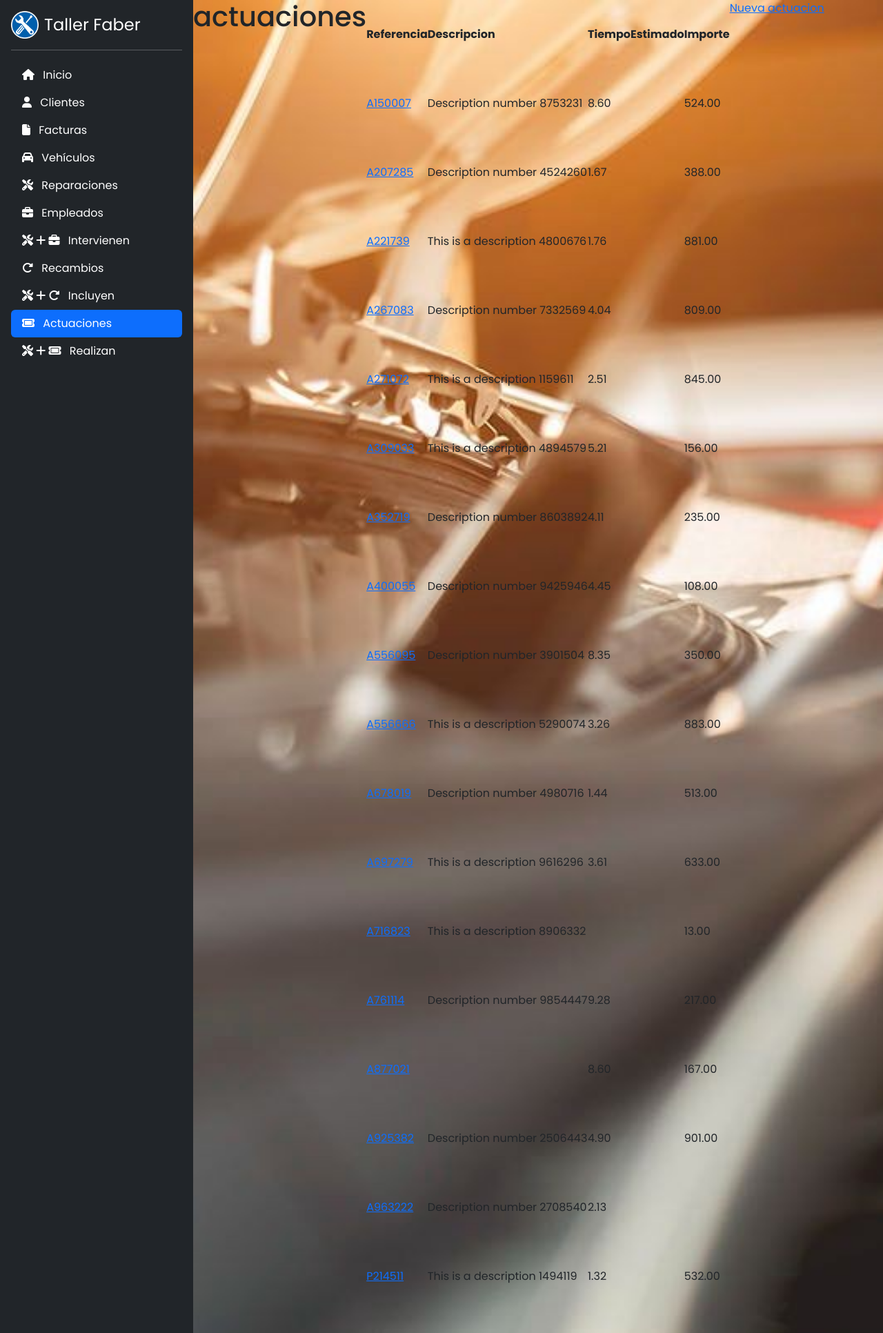
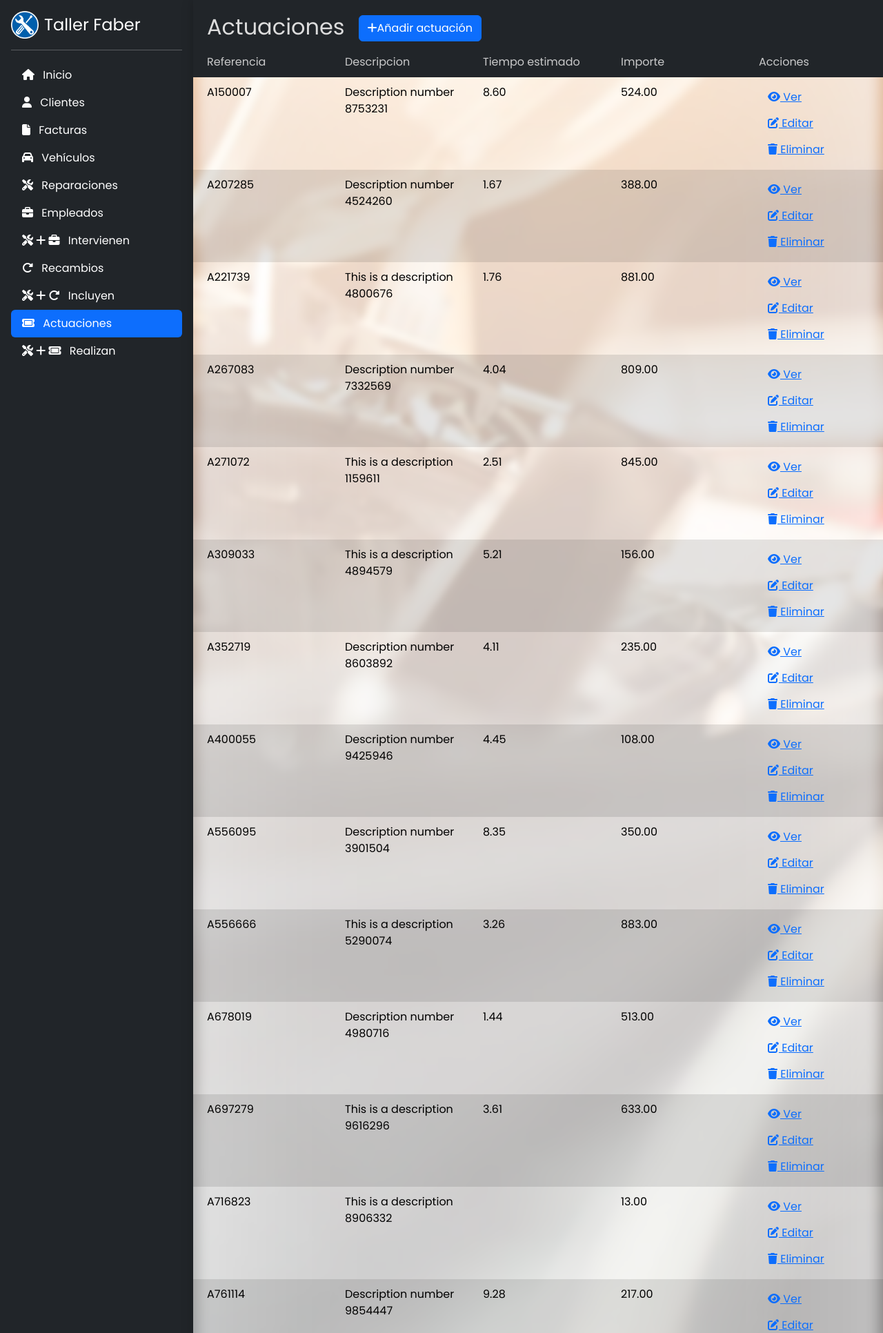
Before and after one commit to Cerbesus/tallerfabel, a PHP site: page /actuaciones/list.php in a window 1280 px wide. Shown: the top 1932 px of the page at 69% size. Run offline with PHP 8.4, Linux system fonts and the light colour scheme; the visitor is signed in with stand-in values (Sample User, id 1); data comes from the database, SQL or seed files in the repository.

Commit message:
list actuaciones

```diff
--- a/actuaciones/list.php
+++ b/actuaciones/list.php
@@ -37,7 +37,7 @@ $conn = null;
 </head>
 <body>
     <!-- Barra de navegación -->
-    <div class="d-flex flex-column flex-shrink-0 p-3 text-white bg-dark" style="width: 280px; min-height: 100vh;">
+  <div class="d-flex flex-column flex-shrink-0 p-3 text-white bg-dark" style="width: 280px; min-height: 100vh;">
     <a href="#" class="d-flex align-items-center mb-3 mb-md-0 me-md-auto text-white text-decoration-none">
       <img class="bi me-2" width="40" height="40" src="../img/logo.png" alt="">
       <span class="fs-4">Taller Faber</span>
@@ -130,26 +130,36 @@ $conn = null;
       </ul>
     </div>
   </div>
-    <h1>actuaciones</h1>
-    <table>
-        <tr>
-            <th>Referencia</th>
-            <th>Descripcion</th>
-            <th>TiempoEstimado</th>
-            <th>Importe</th>
-        </tr>
-
-        <?php foreach($actuaciones as $recambio): ?>
-            <tr>
-                <td>
-                    <a href="show.php?Referencia=<?=$recambio['Referencia']?>"><?=$recambio['Referencia']?></a>
-                </td>
-                <td><?=$recambio['Descripcion']?></td>
-                <td><?=$recambio['TiempoEstimado']?></td>
-                <td><?=$recambio['Importe']?></td>
-            </tr>
-        <?php endforeach; ?>
-    </table>
-    <a href="form.php">Nueva actuacion</a>
+  <div class="main-container">
+    <main class="st_viewport contenedor">
+      <div class="st_wrap_table" data-table_id="0">
+        <header class="st_table_header bg-dark">
+          <h2>Actuaciones<a href="form.php" class="btn btn-primary"><i class="fa-solid fa-plus"></i>Añadir actuación</a></h2>
+          <div class="st_row">
+            <div class="st_column Referencia">Referencia</div>
+            <div class="st_column Descripcion">Descripcion</div>
+            <div class="st_column Tiempo">Tiempo estimado</div>
+            <div class="st_column Importe">Importe</div>
+            <div class="st_column Acciones">Acciones</div>
+          </div>
+        </header>
+        <div class="st_table">
+          <?php foreach($actuaciones as $recambio): ?>
+              <div class="st_row">
+                  <div class="st_column Referencia"><?=$recambio['Referencia']?></div>
+                  <div class="st_column Descripcion"><?=$recambio['Descripcion']?></div>
+                  <div class="st_column Tiempo"><?=$recambio['TiempoEstimado']?></div>
+                  <div class="st_column Importe"><?=$recambio['Importe']?></div>
+                  <div class="st_column Acciones">
+                    <a href="show.php?Referencia=<?=$recambio['Referencia']?>" class="btn btn-link"><i class="fa-solid fa-eye"></i> Ver</a>
+                    <a href="form.php?Referencia=<?=$recambio['Referencia']?>" class="btn btn-link"><i class="fa-solid fa-pen-to-square"></i> Editar</a>
+                    <a href="delete.php?Referencia=<?=$recambio['Referencia']?>" class="btn btn-link"><i class="fa-solid fa-trash"></i> Eliminar</a>
+                  </div>
+              </div>
+          <?php endforeach; ?>
+        </div>
+      </div>
+    </main>
+  </div>
 </body>
 </html>
--- a/clientes/list.php
+++ b/clientes/list.php
@@ -130,7 +130,7 @@ $conn = null;
       </ul>
     </div>
   </div>
-    <h1>clientes</h1>
+    <div.main.container>main.st_viewport.contenedor>div.st_wrap_table>header.st_table_header <h1>clientes</div.main.container>main.st_viewport.contenedor>div.st_wrap_table>header.st_table_header <h1>
     <table>
         <tr>
             <th>CodCliente</th>
--- a/css/main.css
+++ b/css/main.css
@@ -90,8 +90,11 @@ body
   }
   .st_table_header h2{
     font-weight: 400;
-    margin: 0 20px 20px;
-    padding: 20px 0 0;
+    margin-left: 20px;
+    padding-top: 20px;
+  }
+  .st_table_header a{
+    margin-left: 20px;
   }
   .st_table_header .st_row{
     color: rgba(220,220,220, .9);
@@ -128,35 +131,30 @@ body
     padding: 10px 20px;
     word-wrap: break-word;
   }
-.CodCliente
+.Referencia
 {
-  width: 16.66%;
+  width:20%;
   min-width: 120px;
 }
-.DNI
+.Descripcion
 {
-  width: 16.66%;
+  width:20%;
   min-width: 130px;
 }
-.Apellidos
+.Tiempo
 {
-  width: 16.66%;
+  width:20%;
   min-width: 140px;
 }
-.Nombre
+.Importe
 {
-  width: 16.66%;
+  width:20%;
   min-width: 120px;
 }
-.Dirección
+.Acciones
 {
-  width: 16.66%;
+  width:20%;
   min-width: 180px;
-}
-.Teléfono
-{
-  width: 16.66%;
-  min-width: 140px;
 }
 
   .st_column_facturas{
--- a/facturas/list.php
+++ b/facturas/list.php
@@ -130,7 +130,7 @@ $conn = null;
       </ul>
     </div>
   </div>
-    <h1>facturas</h1>
+    <div.main.container>main.st_viewport.contenedor>div.st_wrap_table>header.st_table_header <h1>facturas</h1>
     <table>
         <tr>
             <th>IdFactura</th>
--- a/incluyen/list.php
+++ b/incluyen/list.php
@@ -130,7 +130,7 @@ $conn = null;
       </ul>
     </div>
   </div>
-    <h1>incluyen</h1>
+    <div.main.container>main.st_viewport.contenedor>div.st_wrap_table>header.st_table_header <h1>incluyen</h1>
     <table>
         <tr>
             <th>IdRecambio</th>
--- a/intervienen/list.php
+++ b/intervienen/list.php
@@ -130,7 +130,7 @@ $conn = null;
       </ul>
     </div>
   </div>
-    <h1>intervienen</h1>
+    <div.main.container>main.st_viewport.contenedor>div.st_wrap_table>header.st_table_header <h1>intervienen</h1>
     <table>
         <tr>
             <th>CodEmpleado</th>
--- a/realizan/list.php
+++ b/realizan/list.php
@@ -130,7 +130,7 @@ $conn = null;
       </ul>
     </div>
   </div>
-    <h1>realizan</h1>
+    <div.main.container>main.st_viewport.contenedor>div.st_wrap_table>header.st_table_header <h1>realizan</h1>
     <table>
         <tr>
             <th>IdReparacion</th>
--- a/recambios/list.php
+++ b/recambios/list.php
@@ -130,7 +130,7 @@ $conn = null;
       </ul>
     </div>
   </div>
-    <h1>recambios</h1>
+    <div.main.container>main.st_viewport.contenedor>div.st_wrap_table>header.st_table_header <h1>recambios</h1>
     <table>
         <tr>
             <th>IdRecambio</th>
--- a/reparaciones/list.php
+++ b/reparaciones/list.php
@@ -130,7 +130,7 @@ $conn = null;
       </ul>
     </div>
   </div>
-    <h1>oficinas</h1>
+    <div.main.container>main.st_viewport.contenedor>div.st_wrap_table>header.st_table_header <h1>oficinas</h1>
     <table>
         <tr>
             <th>IdReparacion</th>
--- a/vehiculos/list.php
+++ b/vehiculos/list.php
@@ -130,7 +130,7 @@ $conn = null;
       </ul>
     </div>
   </div>
-    <h1>vehiculos</h1>
+    <div.main.container>main.st_viewport.contenedor>div.st_wrap_table>header.st_table_header <h1>vehiculos</h1>
     <table>
         <tr>
             <th>Matricula</th>
```
